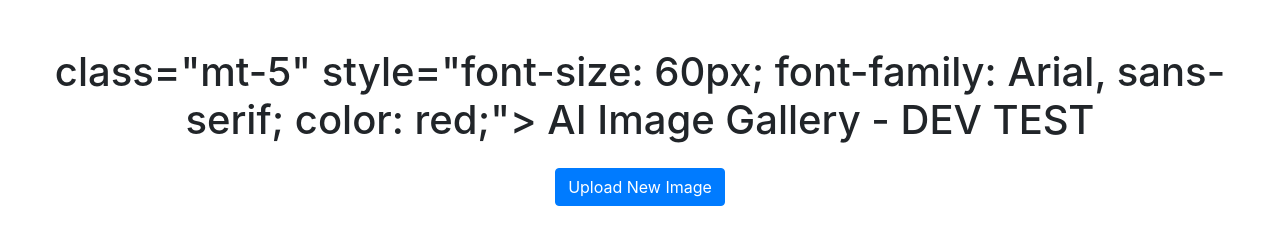
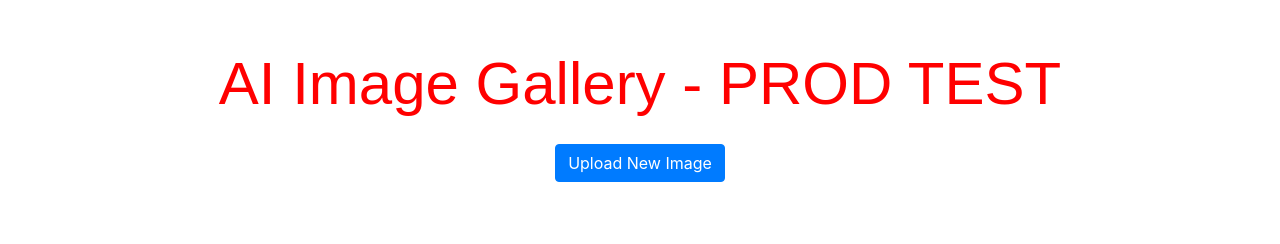
Before and after one commit to firefight776/ai-image-gallery-terraform, a plain HTML site: page app/index.html in a window 1280 px wide. Drawn offline with nearby package versions, Linux system fonts and the light colour scheme; no server answers.

Commit message:
fix prod UI test change

```diff
--- a/app/index.html
+++ b/app/index.html
@@ -44,8 +44,9 @@
   <div class="container-fluid">
     <div class="row">
       <div class="col title">
-        <h1 class="mt-5">class="mt-5" style="font-size: 60px; font-family: Arial, sans-serif; color: red;">
-          AI Image Gallery - DEV TEST</h1>
+        <h1 class="mt-5" style="font-size: 60px; font-family: Arial, sans-serif; color: red;">
+          AI Image Gallery - PROD TEST
+        </h1>
       </div>
     </div>
     <div class="row">
```
